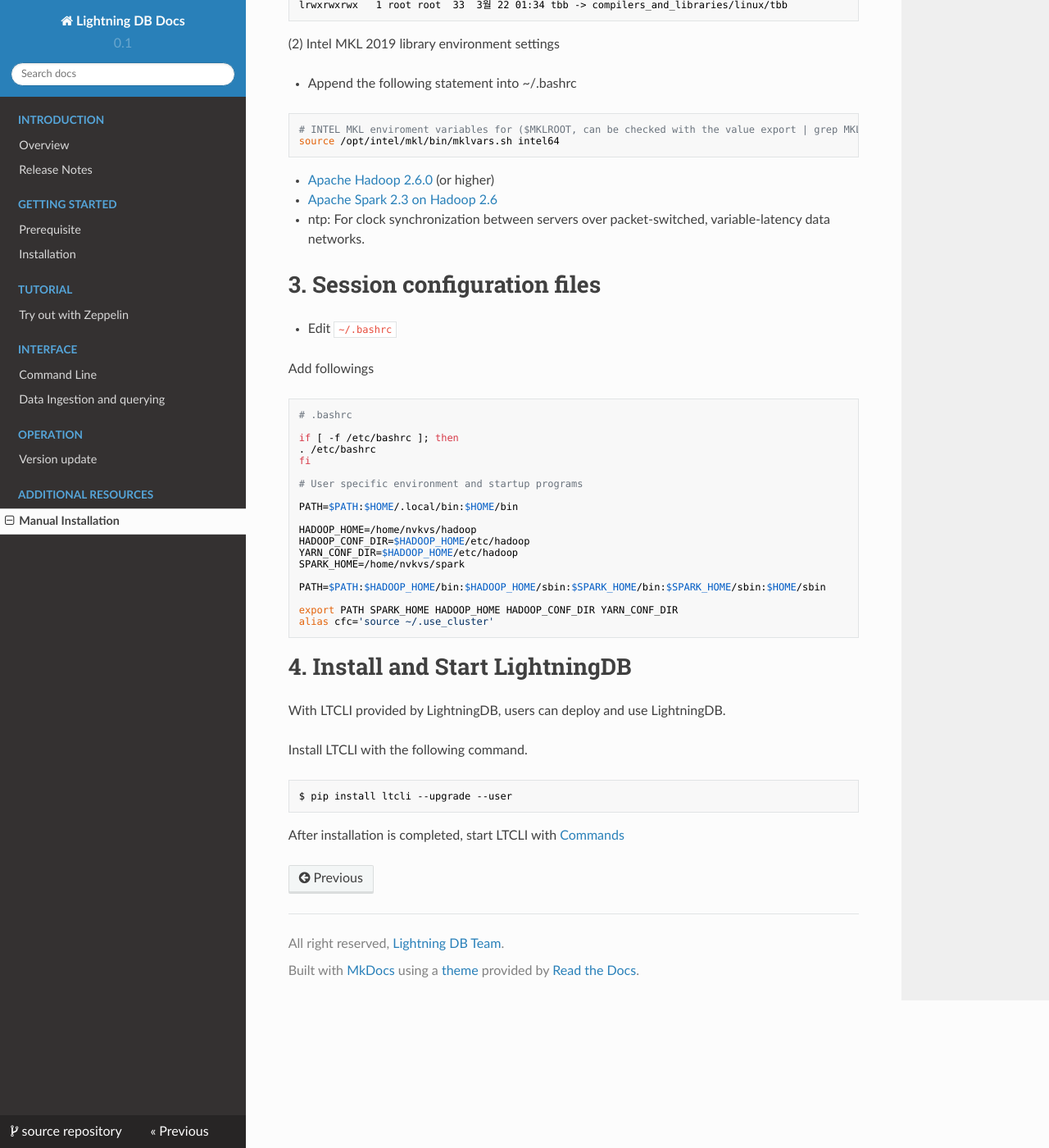
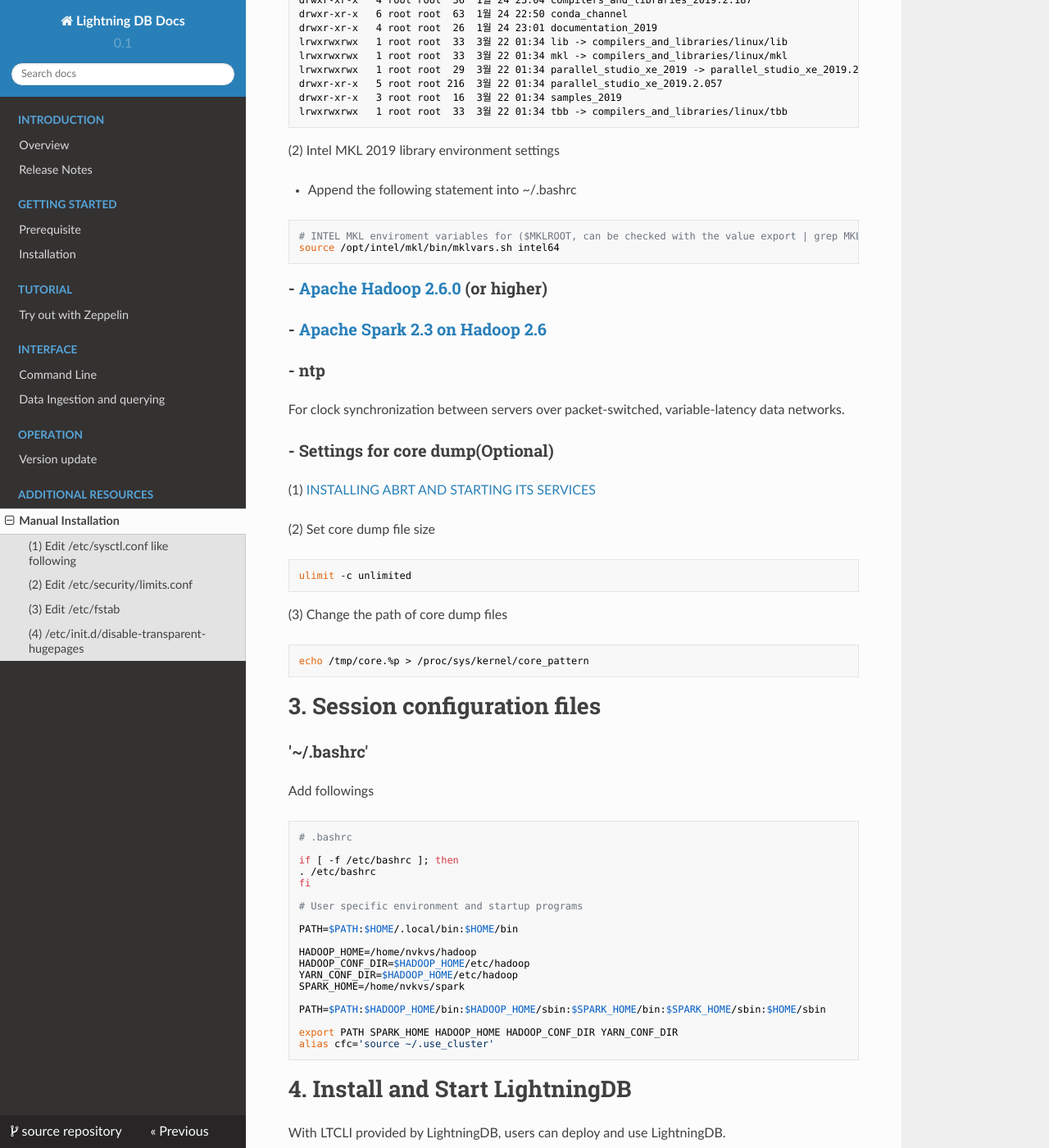
Before and after one commit to mnms/docs, an MkDocs documentation site: the page built from docs/get-started-with-scratch.md, in a window 1280 px wide and 1400 px high, scrolled down 3263 px. Shown: the whole window at 82% size. Built offline with MkDocs 1.6.1, drawn with Linux system fonts in a browser that asks for light colours; nearby versions of some CDN libraries; some of the changed text lies outside the part shown.

Commit message:
Add the guide for core dump

````diff
--- a/docs/get-started-with-scratch.md
+++ b/docs/get-started-with-scratch.md
@@ -3,7 +3,7 @@
 
 # 1. Optimizing System Parameters
 
-(1) Edit `/etc/sysctl.conf` like following
+### (1) Edit `/etc/sysctl.conf` like following
 
 ``` bash
 ...
@@ -23,10 +23,11 @@
 !!! Tip
     In case of application in runtime, use `sudo sysctl -p`
 
-(2) Edit `/etc/security/limits.conf`
+### (2) Edit `/etc/security/limits.conf`
 
 ``` bash
 ...
+* soft core     -1
 * soft nofile 262144
 * hard nofile 262144
 * soft nproc 131072
@@ -41,7 +42,7 @@
 !!! Tip
     In case of application in runtime, use `ulimit -n 65535, ulimit -u 131072`
 
-(3) Edit `/etc/fstab`
+### (3) Edit `/etc/fstab`
 
 Remove SWAP Partition (Comment out SWAP partition with using `#` and reboot)
 
@@ -54,7 +55,7 @@
 !!! Tip
     In case of application in runtime, use `swapoff -a`
 
-(4) `/etc/init.d/disable-transparent-hugepages`
+### (4) `/etc/init.d/disable-transparent-hugepages`
 
 ``` bash
 root@fbg01 ~] cat /etc/init.d/disable-transparent-hugepages
@@ -104,29 +105,30 @@
 [root@fbg01 ~] chkconfig --add disable-transparent-hugepages
 ```
 
+
 # 2. Setup Prerequisites
 
-- bash, unzip, ssh
+### - bash, unzip, ssh
 
-- JDK 1.8 or higher
+### - JDK 1.8 or higher
 
-- gcc 4.8.5 or higher
+### - gcc 4.8.5 or higher
 
-- glibc 2.17 or higher
+### - glibc 2.17 or higher
 
-- epel-release
+### - epel-release
 
 ``` bash
 sudo yum install epel-release
 ```
 
-- boost, boost-thread, boost-devel
+### - boost, boost-thread, boost-devel
 
 ``` bash
 sudo yum install boost boost-thread boost-devel
 ```
 
-- Exchange SSH Key
+### - Exchange SSH Key
 
 For all servers that LightningDB will be deployed, SSH key should be exchanged.
 
@@ -136,7 +138,7 @@
 cat .ssh/id_rsa.pub | ssh {server name} "cat >> .ssh/authorized_keys"
 ```
 
-- Intel MKL library
+### - Intel MKL library
 
 (1) Intel MKL 2019 library install
 
@@ -184,15 +186,33 @@
 source /opt/intel/mkl/bin/mklvars.sh intel64
 ```
 
-- [Apache Hadoop 2.6.0](https://archive.apache.org/dist/hadoop/common/hadoop-2.6.0/) (or higher)
+### - [Apache Hadoop 2.6.0](https://archive.apache.org/dist/hadoop/common/hadoop-2.6.0/) (or higher)
 
-- [Apache Spark 2.3 on Hadoop 2.6](https://archive.apache.org/dist/spark/spark-2.3.0/)
+### - [Apache Spark 2.3 on Hadoop 2.6](https://archive.apache.org/dist/spark/spark-2.3.0/)
 
-- ntp: For clock synchronization between servers over packet-switched, variable-latency data networks.
+### - ntp
+For clock synchronization between servers over packet-switched, variable-latency data networks.
+
+### - Settings for core dump(Optional)
+
+(1) [INSTALLING ABRT AND STARTING ITS SERVICES](https://access.redhat.com/documentation/en-us/red_hat_enterprise_linux/7/html/system_administrators_guide/sect-abrt-installation)
+
+(2) Set core dump file size
+
+``` bash
+ulimit -c unlimited
+```
+
+(3) Change the path of core dump files
+
+``` bash
+echo /tmp/core.%p > /proc/sys/kernel/core_pattern
+```
+
 
 # 3. Session configuration files
 
-- Edit `~/.bashrc`
+### '~/.bashrc'
 
 Add followings
 
````
